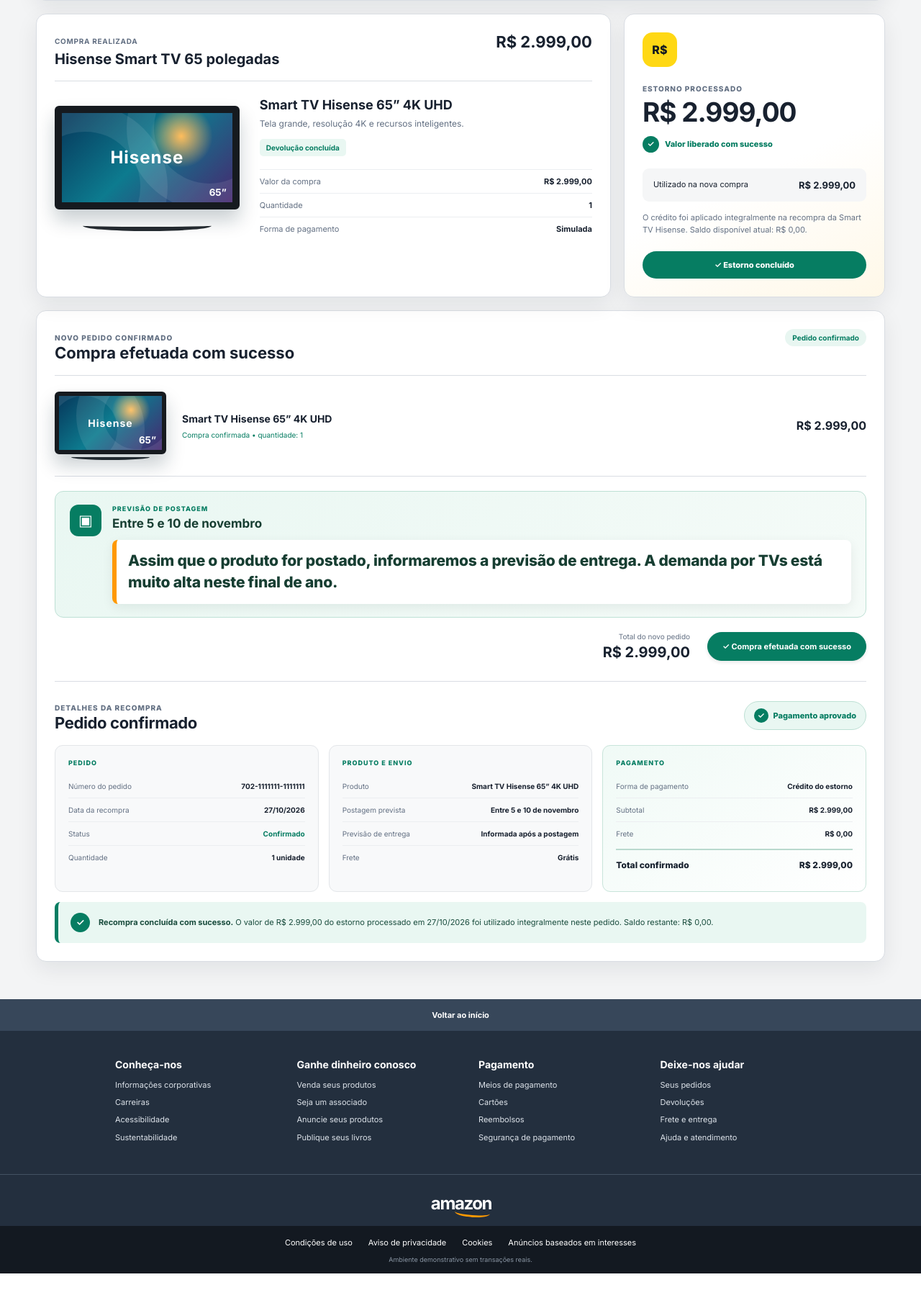
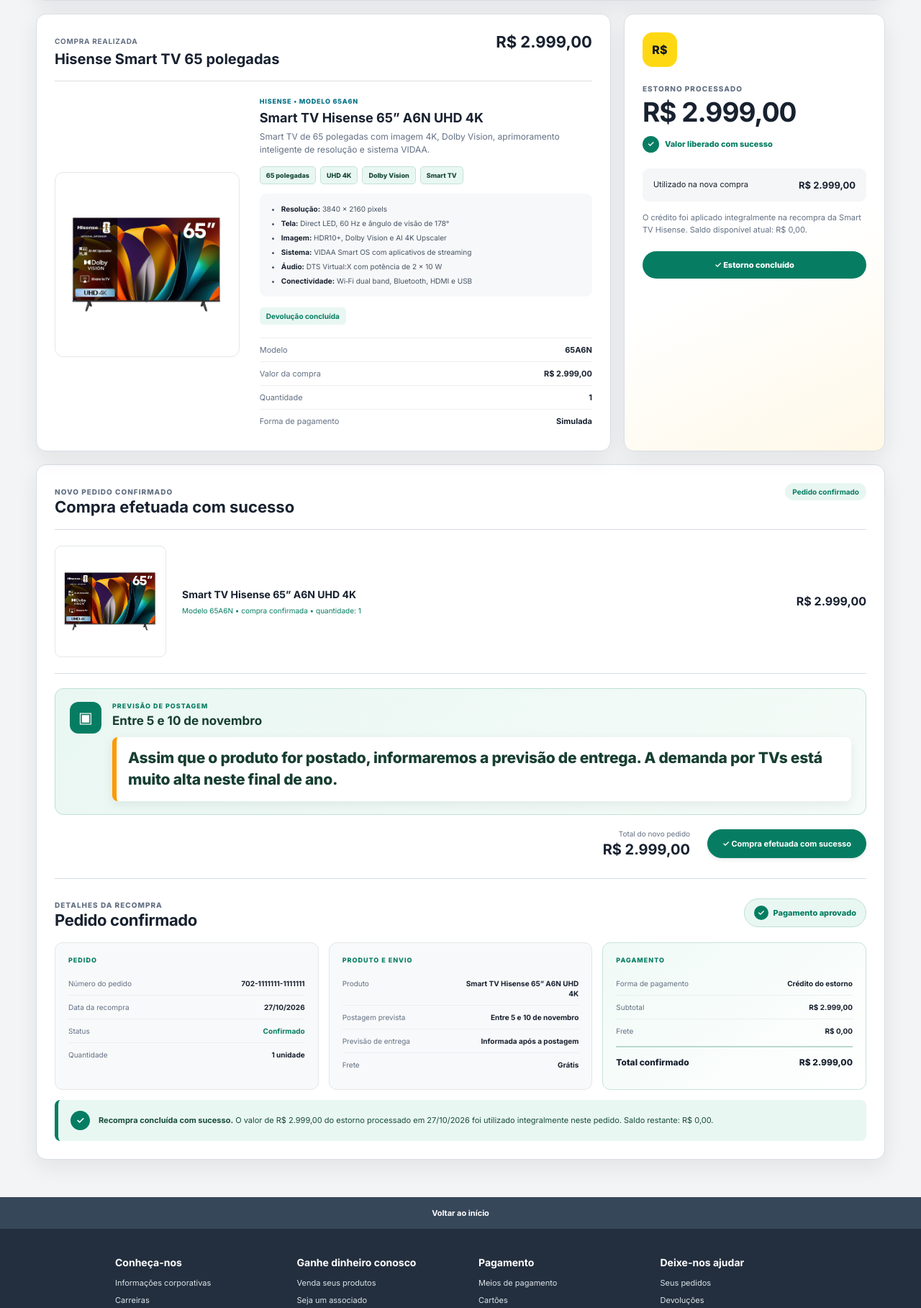
Before and after one commit to camposwebpersonal/gestao-atividades, a PHP site: page /testsys2/index.html in a window 1280 px wide. Shown: the part 527-2344 px from the top of the page at 72% size. Before the commit the page ends 2296 px from the top, so only its background shows below. Run offline with PHP 8.4, Linux system fonts and the light colour scheme; a stand-in replaces the project's code that opens the database connection.

Commit message:
feat(testsys2): adiciona foto real e ficha da TV Hisense

```diff
--- a/testsys2/index.html
+++ b/testsys2/index.html
@@ -84,15 +84,27 @@
         </div>
 
         <div class="product-row">
-          <div class="tv-art" role="img" aria-label="Ilustração de uma televisão Hisense de 65 polegadas">
-            <div class="tv-screen"><span>Hisense</span><small>65”</small></div>
-            <i></i>
-          </div>
+          <figure class="product-photo">
+            <img src="assets/hisense-65a6n.jpg" alt="Smart TV Hisense 65A6N de 65 polegadas, UHD 4K" width="1024" height="1024">
+          </figure>
           <div class="product-info">
-            <h3>Smart TV Hisense 65” 4K UHD</h3>
-            <p>Tela grande, resolução 4K e recursos inteligentes.</p>
+            <span class="product-brand">HISENSE • MODELO 65A6N</span>
+            <h3>Smart TV Hisense 65” A6N UHD 4K</h3>
+            <p class="product-description">Smart TV de 65 polegadas com imagem 4K, Dolby Vision, aprimoramento inteligente de resolução e sistema VIDAA.</p>
+            <div class="product-badges" aria-label="Principais recursos">
+              <span>65 polegadas</span><span>UHD 4K</span><span>Dolby Vision</span><span>Smart TV</span>
+            </div>
+            <ul class="feature-list">
+              <li><strong>Resolução:</strong> 3840 × 2160 pixels</li>
+              <li><strong>Tela:</strong> Direct LED, 60 Hz e ângulo de visão de 178°</li>
+              <li><strong>Imagem:</strong> HDR10+, Dolby Vision e AI 4K Upscaler</li>
+              <li><strong>Sistema:</strong> VIDAA Smart OS com aplicativos de streaming</li>
+              <li><strong>Áudio:</strong> DTS Virtual:X com potência de 2 × 10 W</li>
+              <li><strong>Conectividade:</strong> Wi‑Fi dual band, Bluetooth, HDMI e USB</li>
+            </ul>
             <span class="returned-label completed-label">Devolução concluída</span>
             <dl>
+              <div><dt>Modelo</dt><dd>65A6N</dd></div>
               <div><dt>Valor da compra</dt><dd>R$ 2.999,00</dd></div>
               <div><dt>Quantidade</dt><dd>1</dd></div>
               <div><dt>Forma de pagamento</dt><dd>Simulada</dd></div>
@@ -121,10 +133,8 @@
         <span class="cart-count">Pedido confirmado</span>
       </div>
       <div class="cart-product">
-        <div class="tv-art small" role="img" aria-label="Ilustração de uma televisão Hisense de 65 polegadas">
-          <div class="tv-screen"><span>Hisense</span><small>65”</small></div><i></i>
-        </div>
-        <div class="cart-copy"><strong>Smart TV Hisense 65” 4K UHD</strong><small>Compra confirmada • quantidade: 1</small></div>
+        <div class="cart-product-photo"><img src="assets/hisense-65a6n.jpg" alt="Smart TV Hisense 65A6N de 65 polegadas" width="1024" height="1024"></div>
+        <div class="cart-copy"><strong>Smart TV Hisense 65” A6N UHD 4K</strong><small>Modelo 65A6N • compra confirmada • quantidade: 1</small></div>
         <strong class="cart-price">R$ 2.999,00</strong>
       </div>
       <div class="shipping-forecast" role="status">
@@ -163,7 +173,7 @@
           <div class="detail-group">
             <span class="detail-label">PRODUTO E ENVIO</span>
             <dl class="detail-list">
-              <div><dt>Produto</dt><dd>Smart TV Hisense 65” 4K UHD</dd></div>
+              <div><dt>Produto</dt><dd>Smart TV Hisense 65” A6N UHD 4K</dd></div>
               <div><dt>Postagem prevista</dt><dd>Entre 5 e 10 de novembro</dd></div>
               <div><dt>Previsão de entrega</dt><dd>Informada após a postagem</dd></div>
               <div><dt>Frete</dt><dd>Grátis</dd></div>
--- a/testsys2/style.css
+++ b/testsys2/style.css
@@ -89,6 +89,9 @@ main { width: min(1180px, calc(100% - 34px)); margin: 0 auto; padding: 24px 0 52
 .panel-title h2 { margin: 5px 0 0; font-size: 20px; }
 .panel-title > strong { font-size: 22px; white-space: nowrap; }
 .product-row { padding-top: 22px; display: grid; grid-template-columns: minmax(210px, .75fr) 1.35fr; gap: 28px; align-items: center; }
+.product-photo { margin: 0; padding: 13px; display: grid; place-items: center; background: #fff; border: 1px solid #e3e6e9; border-radius: 12px; }
+.product-photo img { width: 100%; height: auto; display: block; object-fit: contain; }
+.product-brand { display: block; margin-bottom: 7px; color: var(--blue); font-size: 9px; font-weight: 800; letter-spacing: .8px; }
 .tv-art { min-height: 190px; display: grid; place-items: center; position: relative; }
 .tv-screen { width: 100%; aspect-ratio: 16 / 9; display: grid; place-items: center; color: #fff; background: radial-gradient(circle at 70% 26%, #ffbd5c, transparent 23%), linear-gradient(135deg,#073e60 5%,#0d7b8f 48%,#472870 100%); border: 10px solid #161a1f; border-radius: 6px; box-shadow: 0 15px 26px rgba(7,35,52,.22); position: relative; overflow: hidden; }
 .tv-screen::before, .tv-screen::after { content: ''; position: absolute; width: 65%; aspect-ratio: 1; border: 38px solid rgba(255,255,255,.09); border-radius: 50%; }
@@ -99,6 +102,12 @@ main { width: min(1180px, calc(100% - 34px)); margin: 0 auto; padding: 24px 0 52
 .tv-art > i { width: 70%; height: 15px; border-bottom: 6px solid #252a30; border-radius: 50%; }
 .product-info h3 { margin: 0 0 7px; font-size: 18px; }
 .product-info > p { margin: 0 0 12px; color: var(--muted); font-size: 12px; line-height: 1.5; }
+.product-info > p.product-description { font-size: 12px; line-height: 1.55; }
+.product-badges { margin: 13px 0; display: flex; flex-wrap: wrap; gap: 6px; }
+.product-badges span { padding: 6px 8px; color: #18483a; background: #e9f7f2; border: 1px solid #c4e2d8; border-radius: 5px; font-size: 9px; font-weight: 800; }
+.feature-list { margin: 0 0 15px; padding: 14px 16px 14px 30px; color: #465363; background: #f7f8f9; border-radius: 9px; font-size: 10px; line-height: 1.5; }
+.feature-list li + li { margin-top: 5px; }
+.feature-list strong { color: var(--ink); }
 .returned-label { display: inline-block; padding: 6px 9px; color: var(--amber); background: #fff2e3; border-radius: 5px; font-size: 10px; font-weight: 700; }
 .returned-label.completed-label { color: var(--green); background: #e9f7f2; }
 dl { margin: 18px 0 0; }
@@ -124,6 +133,8 @@ dd { margin: 0; font-weight: 700; text-align: right; }
 .cart-heading h2 { margin: 0; font-size: 22px; }
 .cart-count { padding: 6px 10px; color: var(--green); background: #e8f6f1; border-radius: 50px; font-size: 10px; font-weight: 700; }
 .cart-product { padding: 22px 0; display: grid; grid-template-columns: 155px 1fr auto; gap: 22px; align-items: center; border-bottom: 1px solid var(--line); }
+.cart-product-photo { padding: 6px; background: #fff; border: 1px solid #e3e6e9; border-radius: 9px; }
+.cart-product-photo img { width: 100%; height: auto; display: block; object-fit: contain; }
 .tv-art.small { min-height: 90px; }
 .tv-art.small .tv-screen { border-width: 6px; }
 .tv-art.small .tv-screen span { font-size: 14px; }
```
Also changed, not shown: testsys2/assets/hisense-65a6n.jpg (added).
